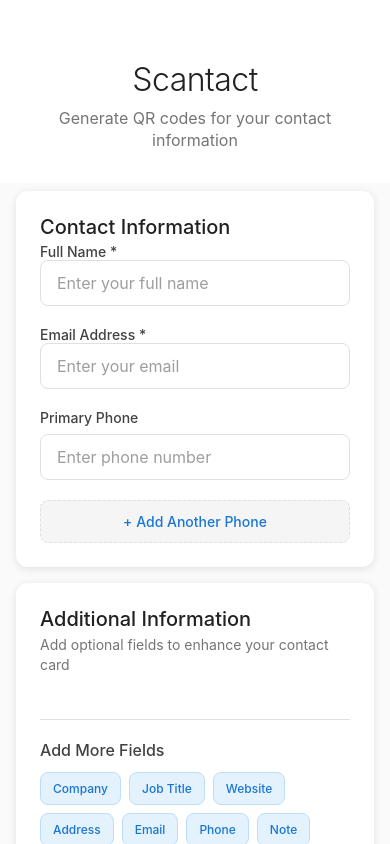
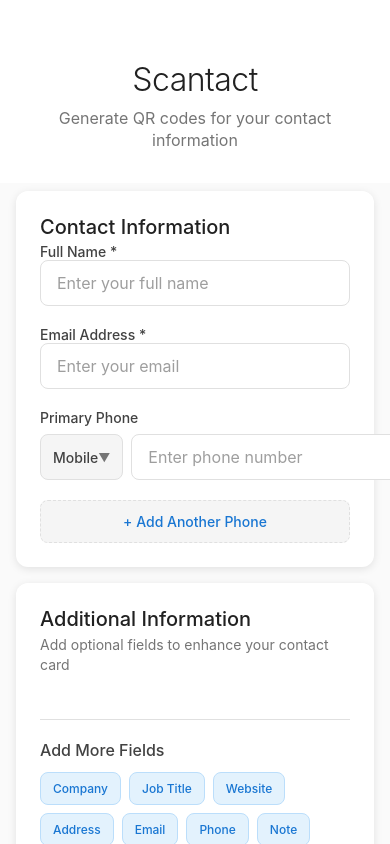
Before and after one commit to andrewnyu/scantact, a React Native app: screen / in a window 390 px wide. Built offline with nearby package versions, Linux system fonts and the light colour scheme.

Commit message:
Add custom label feature for phone

```diff
--- a/App.js
+++ b/App.js
@@ -1,20 +1,25 @@
 import React, { useState } from 'react';
-import { StyleSheet, Text, View, TextInput, TouchableOpacity, KeyboardAvoidingView, Platform, ScrollView, Dimensions } from 'react-native';
+import { StyleSheet, Text, View, TextInput, TouchableOpacity, KeyboardAvoidingView, Platform, ScrollView, Dimensions, Modal } from 'react-native';
 import QRCode from 'react-native-qrcode-svg';
 
 const { width } = Dimensions.get('window');
 
+const PHONE_LABELS = ['Mobile', 'Work', 'Home', 'Other'];
+
 export default function App() {
   const [name, setName] = useState('');
   const [email, setEmail] = useState('');
-  const [phones, setPhones] = useState(['']);
+  const [phones, setPhones] = useState([{ number: '', label: 'Mobile' }]);
   const [showQR, setShowQR] = useState(false);
+  const [showLabelModal, setShowLabelModal] = useState(false);
+  const [selectedPhoneIndex, setSelectedPhoneIndex] = useState(0);
+  const [customLabel, setCustomLabel] = useState('');
 
   // Additional fields state
   const [additionalFields, setAdditionalFields] = useState([]);
 
   const addPhone = () => {
-    setPhones([...phones, '']);
+    setPhones([...phones, { number: '', label: 'Mobile' }]);
   };
 
   const removePhone = (index) => {
@@ -26,8 +31,32 @@ export default function App() {
 
   const updatePhone = (index, value) => {
     const newPhones = [...phones];
-    newPhones[index] = value;
+    newPhones[index] = { ...newPhones[index], number: value };
     setPhones(newPhones);
+  };
+
+  const updatePhoneLabel = (index, label) => {
+    const newPhones = [...phones];
+    newPhones[index] = { ...newPhones[index], label };
+    setPhones(newPhones);
+  };
+
+  const openLabelModal = (index) => {
+    setSelectedPhoneIndex(index);
+    setCustomLabel(phones[index].label);
+    setShowLabelModal(true);
+  };
+
+  const selectLabel = (label) => {
+    updatePhoneLabel(selectedPhoneIndex, label);
+    setShowLabelModal(false);
+  };
+
+  const saveCustomLabel = () => {
+    if (customLabel.trim()) {
+      updatePhoneLabel(selectedPhoneIndex, customLabel.trim());
+      setShowLabelModal(false);
+    }
   };
 
   const addAdditionalField = (type) => {
@@ -49,11 +78,19 @@ export default function App() {
     vCard += `FN:${name}\n`;
     vCard += `EMAIL:${email}\n`;
 
-    // Add all phone numbers
+    // Add all phone numbers with labels
     phones.forEach((phone, index) => {
-      if (phone.trim()) {
-        const phoneType = index === 0 ? 'TYPE=CELL' : 'TYPE=WORK';
-        vCard += `TEL;${phoneType}:${phone}\n`;
+      if (phone.number.trim()) {
+        let phoneType = 'TYPE=CELL';
+        if (phone.label === 'Work') phoneType = 'TYPE=WORK';
+        else if (phone.label === 'Home') phoneType = 'TYPE=HOME';
+        else if (phone.label === 'Other') phoneType = 'TYPE=OTHER';
+
+        vCard += `TEL;${phoneType}:${phone.number}\n`;
+        // Add custom label as note if it's not a standard label
+        if (!PHONE_LABELS.includes(phone.label)) {
+          vCard += `NOTE:${phone.label} phone\n`;
+        }
       }
     });
 
@@ -91,7 +128,7 @@ export default function App() {
   };
 
   const vCard = generateVCard();
-  const isFormValid = name.trim() && email.trim() && phones.some(phone => phone.trim());
+  const isFormValid = name.trim() && email.trim() && phones.some(phone => phone.number.trim());
 
   const renderPhoneInput = (phone, index) => (
     <View key={index} style={styles.inputGroup}>
@@ -109,14 +146,26 @@ export default function App() {
           </TouchableOpacity>
         )}
       </View>
+
+      <View style={styles.phoneInputContainer}>
+        <TouchableOpacity
+          style={styles.labelButton}
+          onPress={() => openLabelModal(index)}
+          activeOpacity={0.8}
+        >
+          <Text style={styles.labelButtonText}>{phone.label}</Text>
+          <Text style={styles.labelButtonIcon}>▼</Text>
+        </TouchableOpacity>
+
         <TextInput
-        style={styles.input}
+          style={styles.phoneInput}
           placeholder="Enter phone number"
-        value={phone}
+          value={phone.number}
           onChangeText={(value) => updatePhone(index, value)}
           keyboardType="phone-pad"
           placeholderTextColor="#9E9E9E"
         />
+      </View>
     </View>
   );
 
@@ -277,6 +326,57 @@ export default function App() {
 
         <View style={styles.bottomSpacing} />
       </ScrollView>
+
+      {/* Phone Label Selection Modal */}
+      <Modal
+        visible={showLabelModal}
+        transparent={true}
+        animationType="slide"
+        onRequestClose={() => setShowLabelModal(false)}
+      >
+        <View style={styles.modalOverlay}>
+          <View style={styles.modalContent}>
+            <Text style={styles.modalTitle}>Select Phone Label</Text>
+
+            {PHONE_LABELS.map((label) => (
+              <TouchableOpacity
+                key={label}
+                style={styles.modalOption}
+                onPress={() => selectLabel(label)}
+                activeOpacity={0.7}
+              >
+                <Text style={styles.modalOptionText}>{label}</Text>
+              </TouchableOpacity>
+            ))}
+
+            <View style={styles.customLabelContainer}>
+              <Text style={styles.customLabelTitle}>Or enter custom label:</Text>
+              <TextInput
+                style={styles.customLabelInput}
+                placeholder="Enter custom label"
+                value={customLabel}
+                onChangeText={setCustomLabel}
+                placeholderTextColor="#9E9E9E"
+              />
+              <TouchableOpacity
+                style={styles.saveCustomButton}
+                onPress={saveCustomLabel}
+                activeOpacity={0.8}
+              >
+                <Text style={styles.saveCustomButtonText}>Save Custom Label</Text>
+              </TouchableOpacity>
+            </View>
+
+            <TouchableOpacity
+              style={styles.cancelButton}
+              onPress={() => setShowLabelModal(false)}
+              activeOpacity={0.8}
+            >
+              <Text style={styles.cancelButtonText}>Cancel</Text>
+            </TouchableOpacity>
+          </View>
+        </View>
+      </Modal>
     </KeyboardAvoidingView>
   );
 }
@@ -351,6 +451,42 @@ const styles = StyleSheet.create({
     color: '#424242',
   },
   input: {
+    borderWidth: 1,
+    borderColor: '#E0E0E0',
+    borderRadius: 8,
+    paddingHorizontal: 16,
+    paddingVertical: 12,
+    fontSize: 16,
+    color: '#212121',
+    backgroundColor: '#FFFFFF',
+  },
+  phoneInputContainer: {
+    flexDirection: 'row',
+    gap: 8,
+  },
+  labelButton: {
+    backgroundColor: '#F5F5F5',
+    borderWidth: 1,
+    borderColor: '#E0E0E0',
+    borderRadius: 8,
+    paddingHorizontal: 12,
+    paddingVertical: 12,
+    flexDirection: 'row',
+    alignItems: 'center',
+    minWidth: 80,
+  },
+  labelButtonText: {
+    fontSize: 14,
+    fontWeight: '500',
+    color: '#424242',
+    flex: 1,
+  },
+  labelButtonIcon: {
+    fontSize: 12,
+    color: '#757575',
+  },
+  phoneInput: {
+    flex: 1,
     borderWidth: 1,
     borderColor: '#E0E0E0',
     borderRadius: 8,
@@ -495,4 +631,81 @@ const styles = StyleSheet.create({
   bottomSpacing: {
     height: 40,
   },
+  // Modal styles
+  modalOverlay: {
+    flex: 1,
+    backgroundColor: 'rgba(0, 0, 0, 0.5)',
+    justifyContent: 'center',
+    alignItems: 'center',
+  },
+  modalContent: {
+    backgroundColor: '#FFFFFF',
+    borderRadius: 12,
+    padding: 24,
+    width: '80%',
+    maxWidth: 400,
+  },
+  modalTitle: {
+    fontSize: 18,
+    fontWeight: '600',
+    color: '#212121',
+    marginBottom: 20,
+    textAlign: 'center',
+  },
+  modalOption: {
+    paddingVertical: 12,
+    paddingHorizontal: 16,
+    borderBottomWidth: 1,
+    borderBottomColor: '#E0E0E0',
+  },
+  modalOptionText: {
+    fontSize: 16,
+    color: '#424242',
+  },
+  customLabelContainer: {
+    marginTop: 16,
+    paddingTop: 16,
+    borderTopWidth: 1,
+    borderTopColor: '#E0E0E0',
+  },
+  customLabelTitle: {
+    fontSize: 14,
+    fontWeight: '500',
+    color: '#424242',
+    marginBottom: 8,
+  },
+  customLabelInput: {
+    borderWidth: 1,
+    borderColor: '#E0E0E0',
+    borderRadius: 8,
+    paddingHorizontal: 12,
+    paddingVertical: 8,
+    fontSize: 14,
+    color: '#212121',
+    backgroundColor: '#FFFFFF',
+    marginBottom: 12,
+  },
+  saveCustomButton: {
+    backgroundColor: '#1976D2',
+    borderRadius: 8,
+    paddingVertical: 10,
+    alignItems: 'center',
+    marginBottom: 16,
+  },
+  saveCustomButtonText: {
+    fontSize: 14,
+    fontWeight: '500',
+    color: '#FFFFFF',
+  },
+  cancelButton: {
+    backgroundColor: '#F5F5F5',
+    borderRadius: 8,
+    paddingVertical: 12,
+    alignItems: 'center',
+  },
+  cancelButtonText: {
+    fontSize: 14,
+    fontWeight: '500',
+    color: '#757575',
+  },
 });
```
Lines whose indentation alone changed are shown as unchanged.
